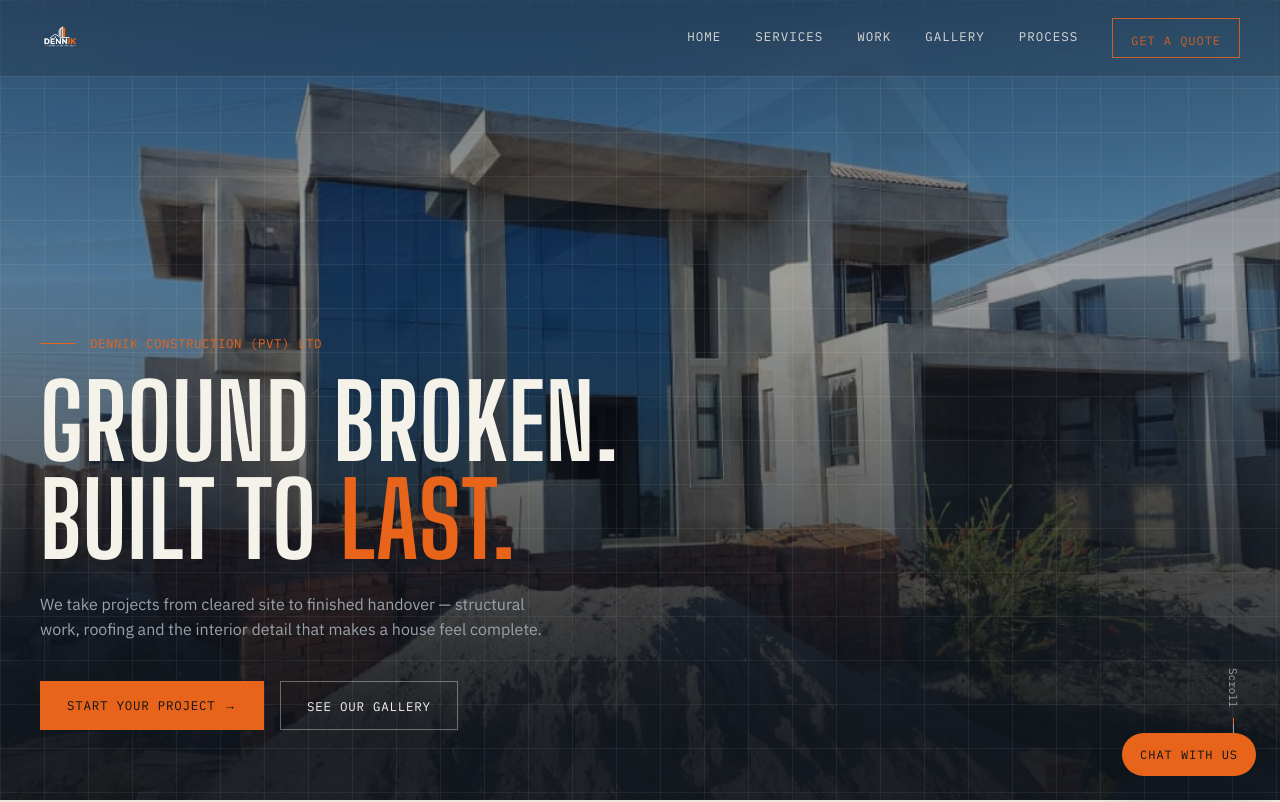
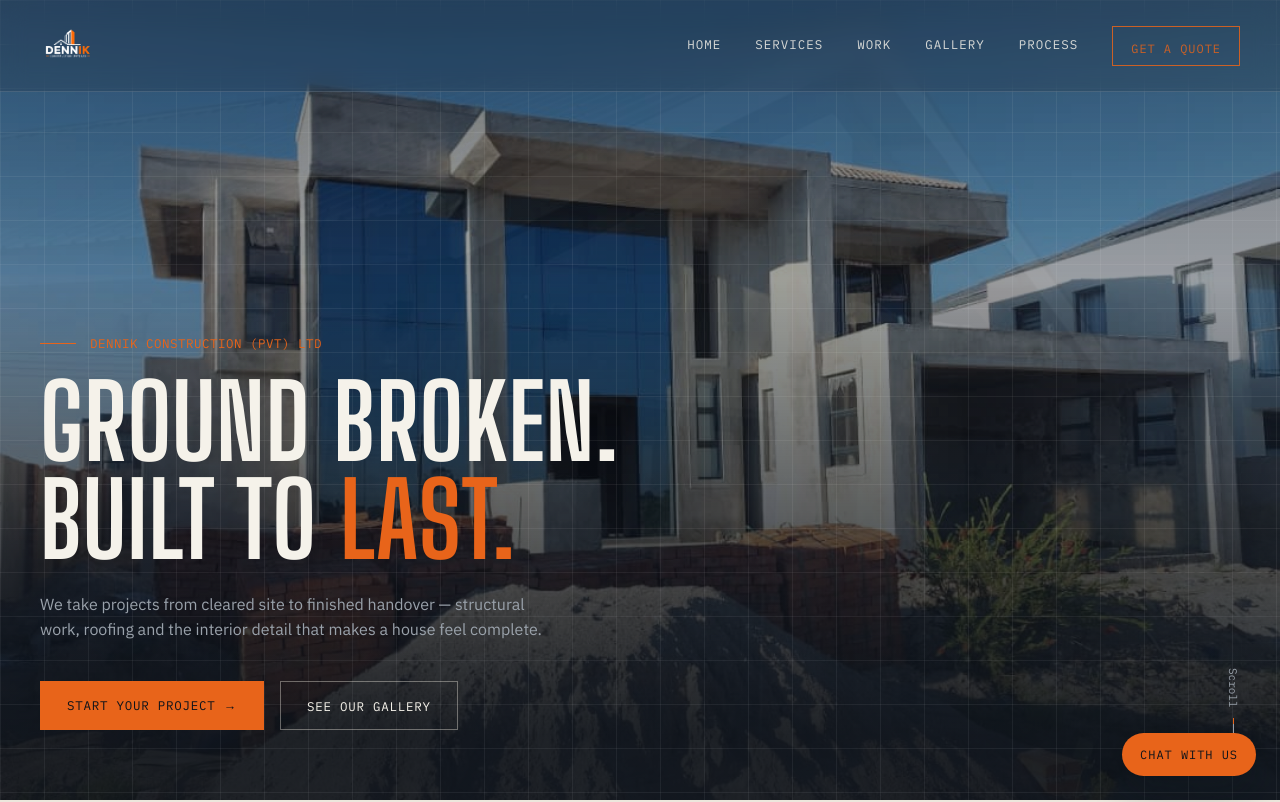
Before and after one commit to aurumessence/dennik-construction, a plain HTML site: page index.html in a window 1280 px wide. Shown: the top 802 px of the page. Drawn offline with Linux system fonts and the light colour scheme.

Commit message:
Increase logo to 55px while keeping nav bar height the same

```diff
--- a/index.html
+++ b/index.html
@@ -69,7 +69,7 @@
     transition:padding .3s ease, background .3s ease;
   }
   .brand{display:flex;align-items:center;justify-content:center;gap:10px;color:var(--concrete-2);text-decoration:none;}
-  .brand img{height:40px;width:auto;max-width:180px;}
+  .brand img{height:55px;width:auto;max-width:220px;}
   .brand .bname{display:none;}
   nav.links{display:flex;align-items:center;gap:34px;}
   nav.links a{
```
